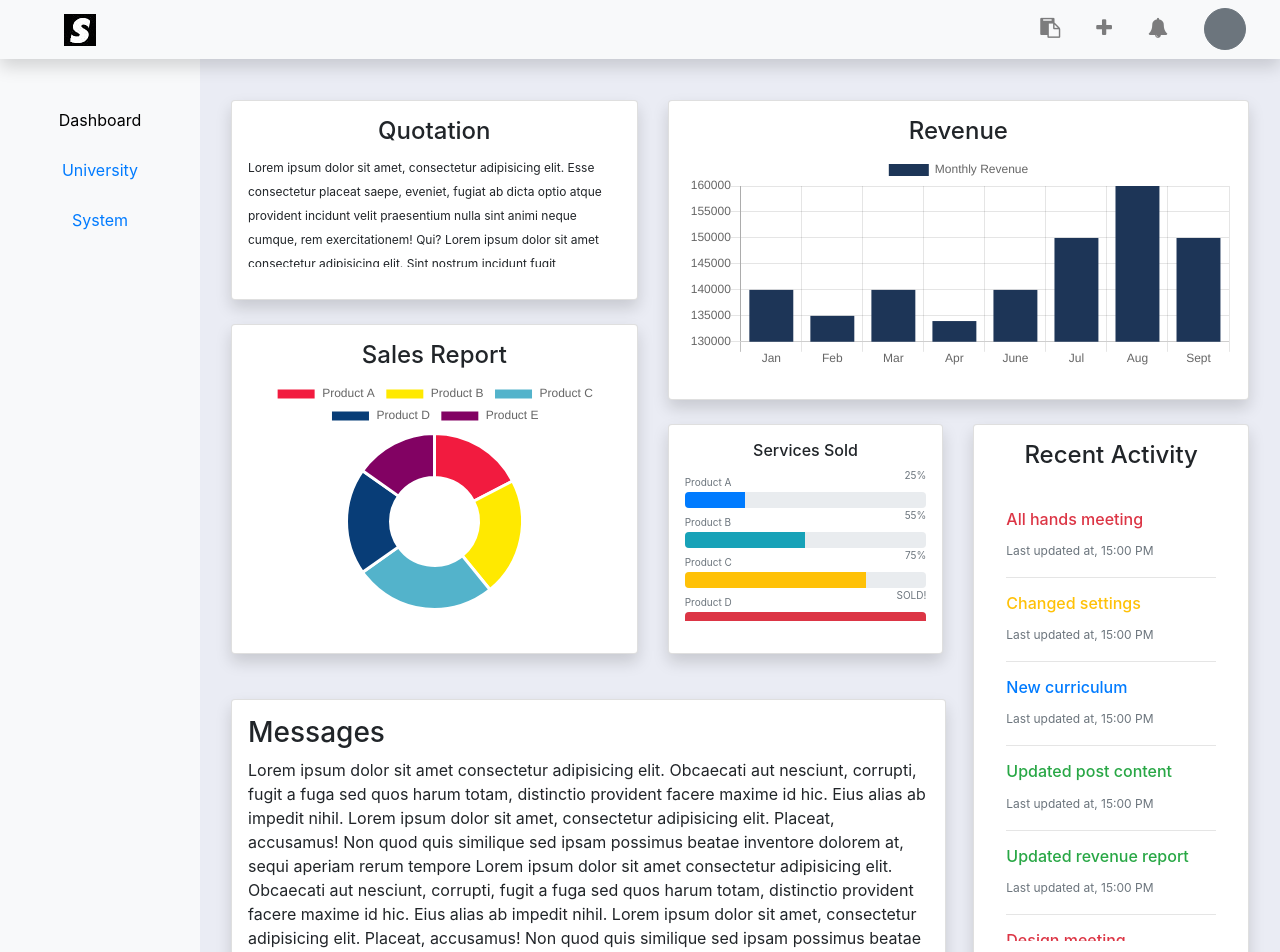
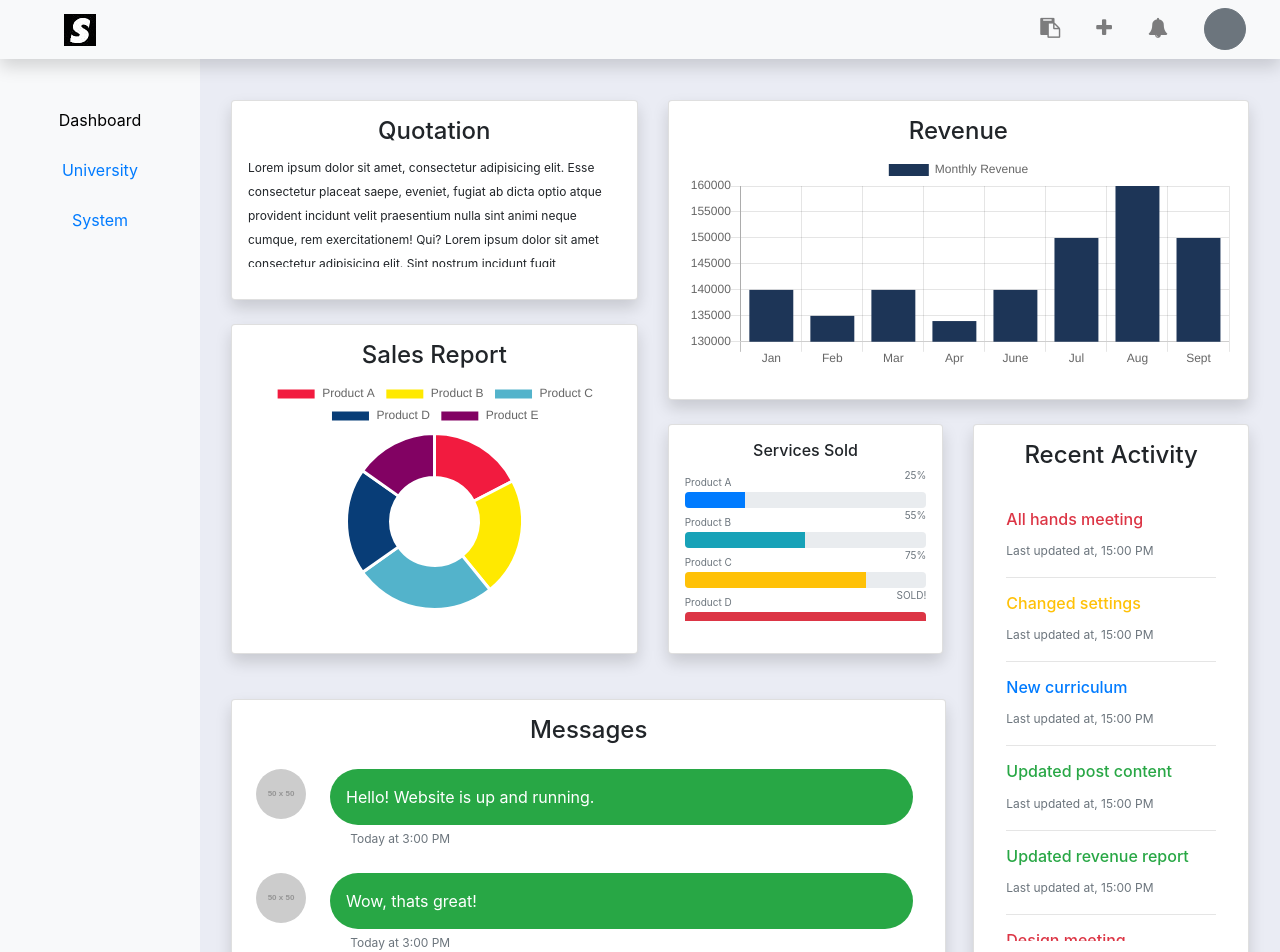
Before and after one commit to kaushikbhat07/starwisp-admin, a React (Create React App) app: page /home in a window 1280 px wide. Shown: the top 952 px of the page. Built offline with nearby package versions, Linux system fonts and the light colour scheme.

Commit message:
chat component

```diff
--- a/src/components/content/Messages/Messages.css
+++ b/src/components/content/Messages/Messages.css
@@ -10,6 +10,15 @@
 	width: 5px;
 }
 
+.chat-profile {
+	border-radius: 50%;
+}
+.chat-box {
+	border-radius: 30px;
+}
+.chat-time {
+	margin-left: 14%;
+}
 /* custom scroll bar */
 
 /* Track */
--- a/src/components/content/Messages/Messages.js
+++ b/src/components/content/Messages/Messages.js
@@ -1,5 +1,5 @@
 import React, { useState } from 'react';
-import { Card } from 'reactstrap';
+import { Card, Media } from 'reactstrap';
 import './Messages.css'
 
 function Messages() {
@@ -9,10 +9,67 @@ function Messages() {
 		<div>
 			<Card className="messages-card shadow p-3">
 				<p>
-					<h3>Messages</h3>
-					Lorem ipsum dolor sit amet consectetur adipisicing elit. Obcaecati aut nesciunt, corrupti, fugit a fuga sed quos harum totam, distinctio provident facere maxime id hic. Eius alias ab impedit nihil. Lorem ipsum dolor sit amet, consectetur adipisicing elit. Placeat, accusamus! Non quod quis similique sed ipsam possimus beatae inventore dolorem at, sequi aperiam rerum tempore
-					Lorem ipsum dolor sit amet consectetur adipisicing elit. Obcaecati aut nesciunt, corrupti, fugit a fuga sed quos harum totam, distinctio provident facere maxime id hic. Eius alias ab impedit nihil. Lorem ipsum dolor sit amet, consectetur adipisicing elit. Placeat, accusamus! Non quod quis similique sed ipsam possimus beatae inventore dolorem at, sequi aperiam rerumempore
-					Lorem ipsum dolor sit amet consectetur adipisicing elit. Obcaecati aut nesciunt, corrupti, fugit a fuga sed quos harum totam, distinctio provident facere maxime id hic. Eius alias ab impedit nihil. Lorem ipsum dolor sit amet, consectetur adipisicing elit. Placeat, accusamus! Non quod quis similique sed ipsam possimus beatae inventore dolorem at, sequi aperiam rerum tempore
+					<h4 className="text-center pb-3">Messages</h4>
+
+					<div className="chat-wrapper ml-2 mb-4">
+						<Media>
+							<Media left href="#">
+								<img src="https://via.placeholder.com/50" className="chat-profile" alt="Generic placeholder image" />
+							</Media>
+							<Media body className="ml-4 bg-success p-3 chat-box text-white mr-3">
+								Hello! Website is up and running.
+      						</Media>
+						</Media>
+						<div className="d-block chat-time">
+							<span className="text-muted text-md">Today at 3:00 PM</span>
+						</div>
+					</div>
+
+					<div className="chat-wrapper ml-2 mb-4">
+						<Media>
+							<Media left href="#">
+								<img src="https://via.placeholder.com/50" className="chat-profile" alt="Generic placeholder image" />
+							</Media>
+							<Media body className="ml-4 bg-success p-3 chat-box text-white mr-3">
+								Wow, thats great!
+      						</Media>
+						</Media>
+						<div className="d-block chat-time">
+							<span className="text-muted text-md">Today at 3:00 PM</span>
+						</div>
+					</div>
+
+					<div className="chat-wrapper ml-2 mb-4">
+						<Media>
+							<Media left href="#">
+								<img src="https://via.placeholder.com/50" className="chat-profile" alt="Generic placeholder image" />
+							</Media>
+							<Media body className="ml-4 bg-success p-3 chat-box text-white mr-3">
+								Good job mate!
+      						</Media>
+						</Media>
+						<div className="d-block chat-time">
+							<span className="text-muted text-md">Today at 3:00 PM</span>
+						</div>
+					</div>
+
+					<div className="chat-wrapper ml-2 mb-4">
+						<Media>
+							<Media body className="ml-4 bg-primary p-3 chat-box text-white mr-3">
+								It's working. Thank you!
+      						</Media>
+							<Media right href="#" className="mr-3">
+								<img src="https://via.placeholder.com/50" className="chat-profile" alt="Generic placeholder image" />
+							</Media>
+						</Media>
+						<div className="d-block chat-time">
+							<span className="text-muted text-md">Today at 3:00 PM</span>
+						</div>
+					</div>
+
+					<div className="m-3">
+						<input type="text" class="form-control" placeholder="Send a message"></input>
+					</div>
 				</p>
 			</Card>
 		</div>
```
